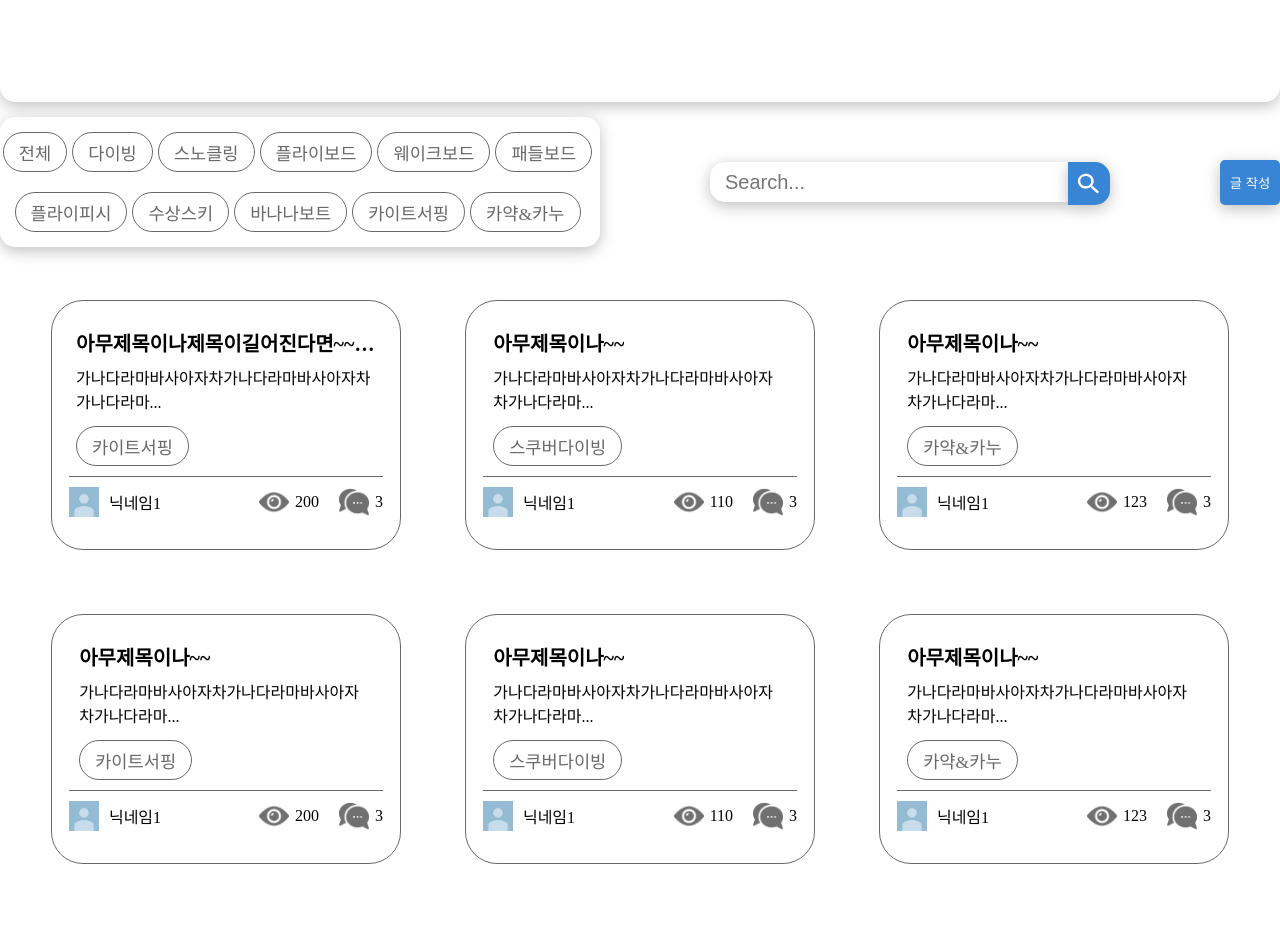
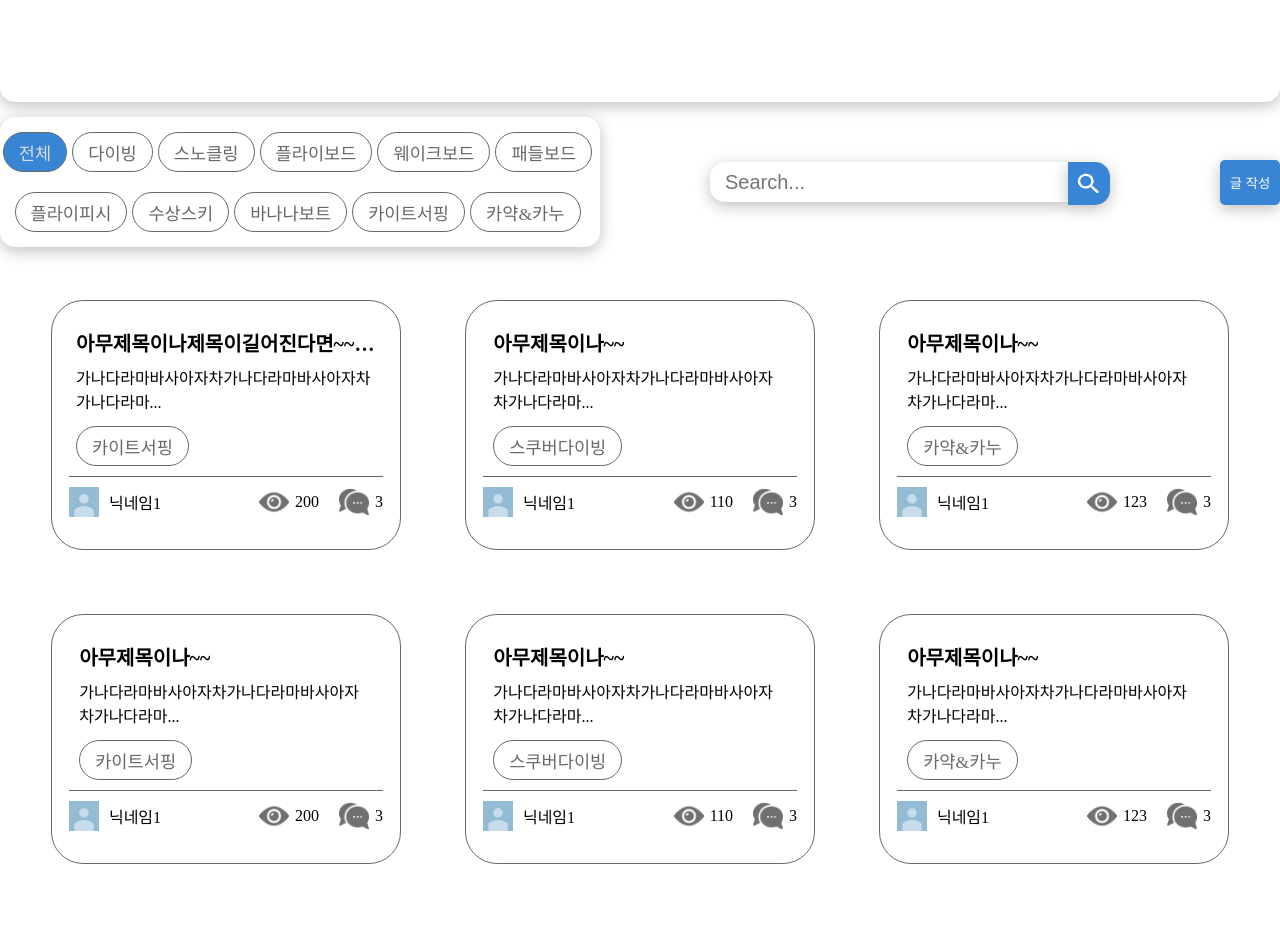
Before and after one commit to codestates-seb/seb44_main_030, a React (Vite) app in the folder client/: page /community in a window 1280 px wide. Shown: the part 1340-2266 px from the top of the page. Built offline with nearby package versions, Linux system fonts and the light colour scheme; a web font is replaced by a local one.

Commit message:
design tag 수정

```diff
--- a/client/src/components/ClubTag.tsx
+++ b/client/src/components/ClubTag.tsx
@@ -2,12 +2,13 @@ import React from 'react';
 import styled from 'styled-components';
 
 interface ClubTagProps {
-    $incard?: boolean;
     tag: string;
+    $isSelected: boolean;
+    onClick: (event: React.MouseEvent<HTMLElement>) => void;
 }
 
-export default function ClubTag({ tag, handleTagSelect, currTag }) {
-    return <TagWarp onClick={handleTagSelect}>{tag}</TagWarp>;
+export default function ClubTag({ tag, $isSelected, onClick  }: ClubTagProps) {
+    return <TagWarp $isSelected={$isSelected}  onClick={onClick}>{tag}</TagWarp>;
 }
 
 const TagWarp = styled.span<ClubTagProps>`
@@ -23,34 +24,10 @@ const TagWarp = styled.span<ClubTagProps>`
     color: #696969;
     padding: 15px;
     margin: 5px 5px 5px 0;
-    > span {
-        font-size: 17px;
-        background-color: #696969;
-        color: #ffffff;
-        padding: 5px 9px 5px 9px;
-        border-radius: 20px;
-        list-style: none;
-        white-space: nowrap;
-        margin: 5px 0px 5px 5px;
-        box-shadow: 0px 0px 2px 0px rgba(0, 0, 0, 0.75);
-        -webkit-box-shadow: 0px 0px 2px 0px rgba(0, 0, 0, 0.75);
-        -moz-box-shadow: 0px 0px 2px 0px rgba(0, 0, 0, 0.75);
-        &:hover {
-            cursor: pointer;
-        }
-        &:active {
-            box-shadow: 0px -1px 9px 0px rgba(0, 0, 0, 0.75) inset;
-            -webkit-box-shadow: 0px -1px 9px 0px rgba(0, 0, 0, 0.75) inset;
-            -moz-box-shadow: 0px -1px 9px 0px rgba(0, 0, 0, 0.75) inset;
-        }
-        &:focus {
-            box-shadow: 0px 0px 2px 0px rgba(0, 0, 0, 0.75) inset;
-            -webkit-box-shadow: 0px 0px 2px 0px rgba(0, 0, 0, 0.75) inset;
-            -moz-box-shadow: 0px 0px 2px 0px rgba(0, 0, 0, 0.75) inset;
-        }
-    }
-
-    > span.true {
+    ${({ $isSelected }) =>
+        $isSelected &&
+        `
         background-color: #3884d5;
-    }
+        color: #dddddd;
+    `}
 `;
--- a/client/src/pages/Community.tsx
+++ b/client/src/pages/Community.tsx
@@ -22,9 +22,7 @@ const Community = () => {
     const [pageArr, setPageArr] = useState<Array<number>>([1, 2, 3, 4, 5]);
     const [currPage, setCurrPage] = useState<number>(1);
     const navigate = useNavigate();
-    const handleTagSelect = useCallback((e: React.MouseEvent<HTMLLIElement>) => {
-        setCurrTag(e.currentTarget.innerText);
-    }, []);
+
     const {
         register,
         handleSubmit,
@@ -53,6 +51,10 @@ const Community = () => {
                 });
         }
     };
+    const handleTagSelect = useCallback((e: React.MouseEvent<HTMLLIElement>) => {
+        setCurrTag(e.currentTarget.innerText);
+
+    }, []);
     const handleNavigateCreate = () => {
         navigate('/community/create');
     };
@@ -78,7 +80,7 @@ const Community = () => {
                             // <li key={idx} className={`${currTag === tagName}`} tabIndex={0} onClick={handleTagSelect}>
                             //     {tagName}
                             // </li>
-                            <ClubTag tag={tagName} onClick={handleTagSelect} currTag={currTag} />
+                            <ClubTag key={idx} tag={tagName} $isSelected={currTag === tagName} onClick={handleTagSelect}/>
                         ))}
                     </TagSpace>
                     <SearchSpace>
@@ -200,36 +202,6 @@ const TagSpace = styled.ul`
     // border: 1px solid #696969;
     background: #fff;
     box-shadow: 0px 4px 15px 0px rgba(0, 0, 0, 0.25);
-    > li {
-        font-size: 17px;
-        background-color: #696969;
-        color: #ffffff;
-        padding: 5px 9px 5px 9px;
-        border-radius: 20px;
-        list-style: none;
-        white-space: nowrap;
-        margin: 5px 0px 5px 5px;
-        box-shadow: 0px 0px 2px 0px rgba(0, 0, 0, 0.75);
-        -webkit-box-shadow: 0px 0px 2px 0px rgba(0, 0, 0, 0.75);
-        -moz-box-shadow: 0px 0px 2px 0px rgba(0, 0, 0, 0.75);
-        &:hover {
-            cursor: pointer;
-        }
-        &:active {
-            box-shadow: 0px -1px 9px 0px rgba(0, 0, 0, 0.75) inset;
-            -webkit-box-shadow: 0px -1px 9px 0px rgba(0, 0, 0, 0.75) inset;
-            -moz-box-shadow: 0px -1px 9px 0px rgba(0, 0, 0, 0.75) inset;
-        }
-        &:focus {
-            box-shadow: 0px 0px 2px 0px rgba(0, 0, 0, 0.75) inset;
-            -webkit-box-shadow: 0px 0px 2px 0px rgba(0, 0, 0, 0.75) inset;
-            -moz-box-shadow: 0px 0px 2px 0px rgba(0, 0, 0, 0.75) inset;
-        }
-    }
-
-    > li.true {
-        background-color: #3884d5;
-    }
 `;
 const SearchSpace = styled.div`
     > form {
```
